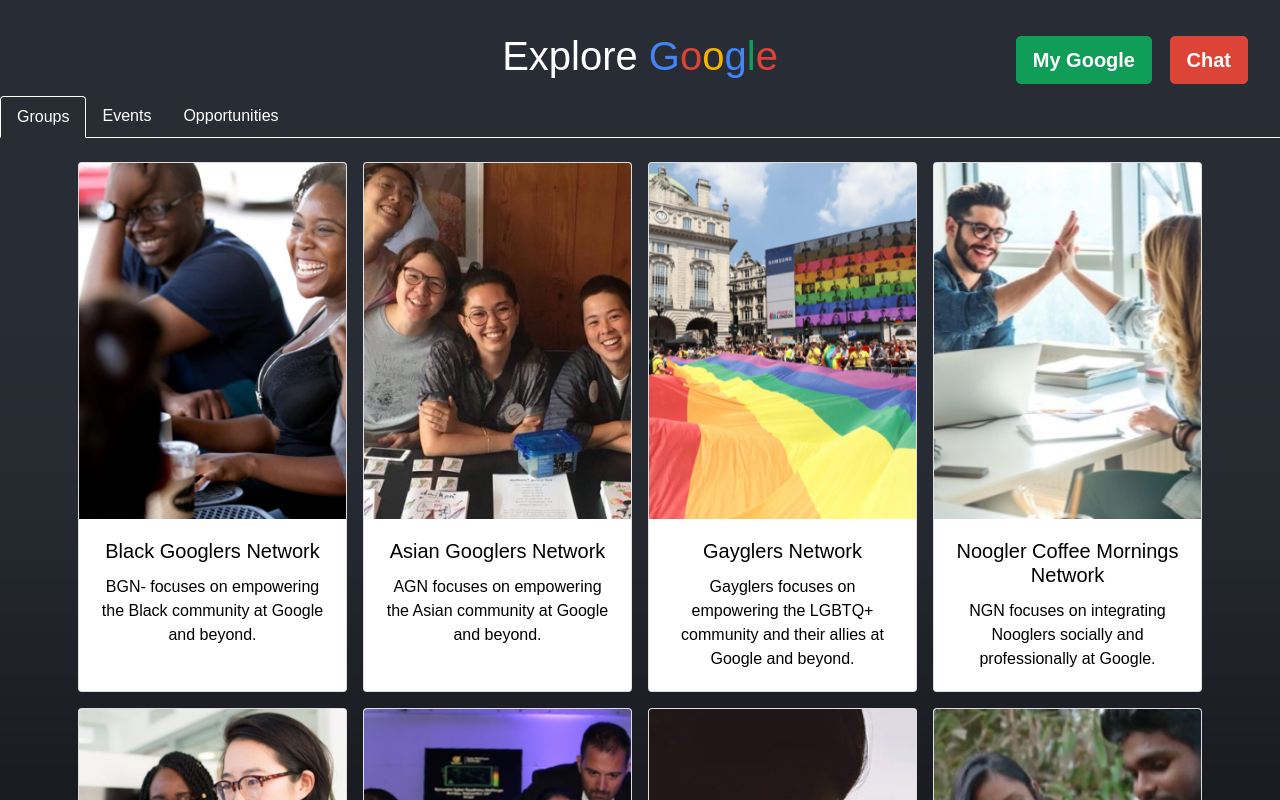
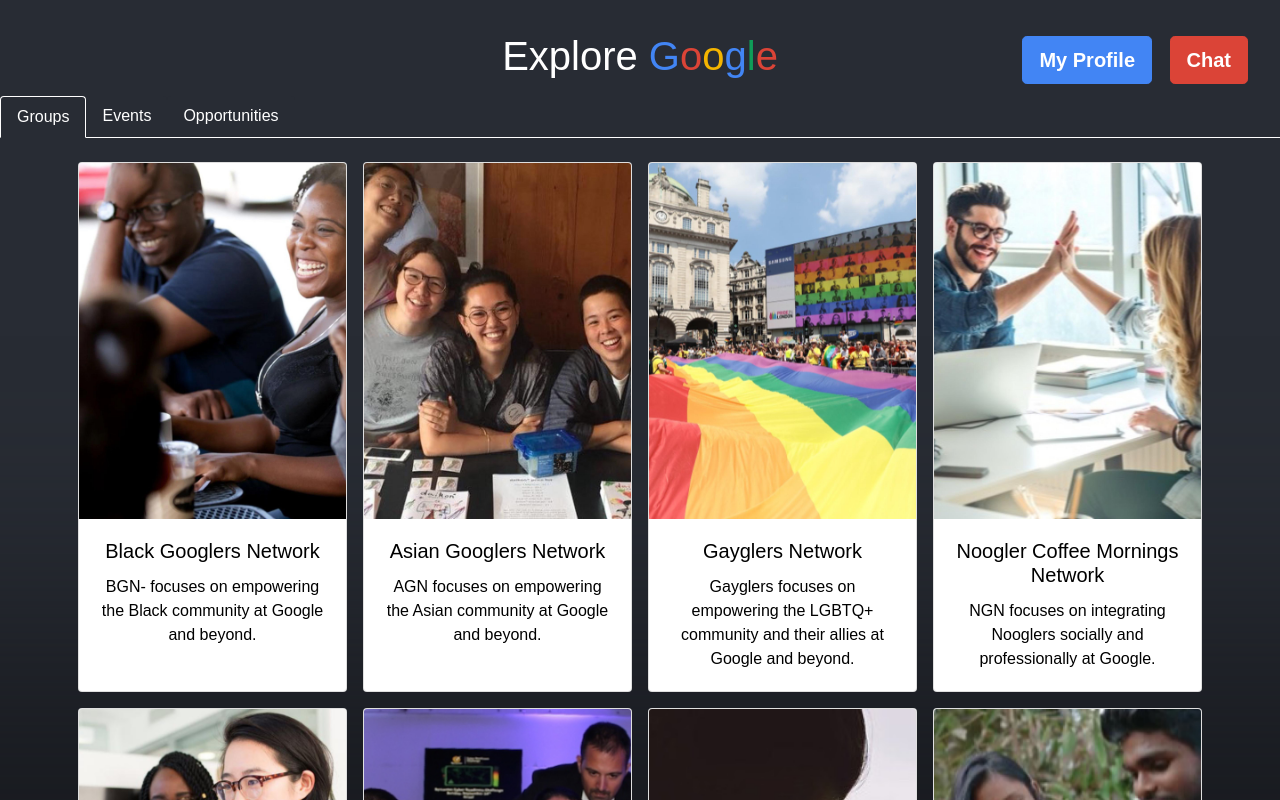
Before and after one commit to jinxianyap/noogler, a React (Create React App) app: page / in a window 1280 px wide. Shown: the top 800 px of the page. Built offline with nearby package versions, Linux system fonts and the light colour scheme.

Commit message:
Changed colors to be consistent

```diff
--- a/src/components/exploreGoogle.jsx
+++ b/src/components/exploreGoogle.jsx
@@ -136,7 +136,7 @@
           </h1>
 
           <Link to="/chat" id="explore-chat-btn" className="btn btn-primary btn-lg active" style={{fontWeight: "bold", color: "white", backgroundColor: "#DB4437", border: "1px solid #DB4437"}}>Chat</Link>
-          <Link to="/profile" id="profile-btn" className="btn btn-primary btn-lg active" style={{fontWeight: "bold", color: "white", backgroundColor: "#0F9D58", border: "1px solid #0F9D58"}}>My Google</Link>
+          <Link to="/profile" id="profile-btn" className="btn btn-primary btn-lg active" style={{fontWeight: "bold", color: "white", backgroundColor: "#4285F4", border: "1px solid #4285F4"}}>My Profile</Link>
 
 
         </header>
```
